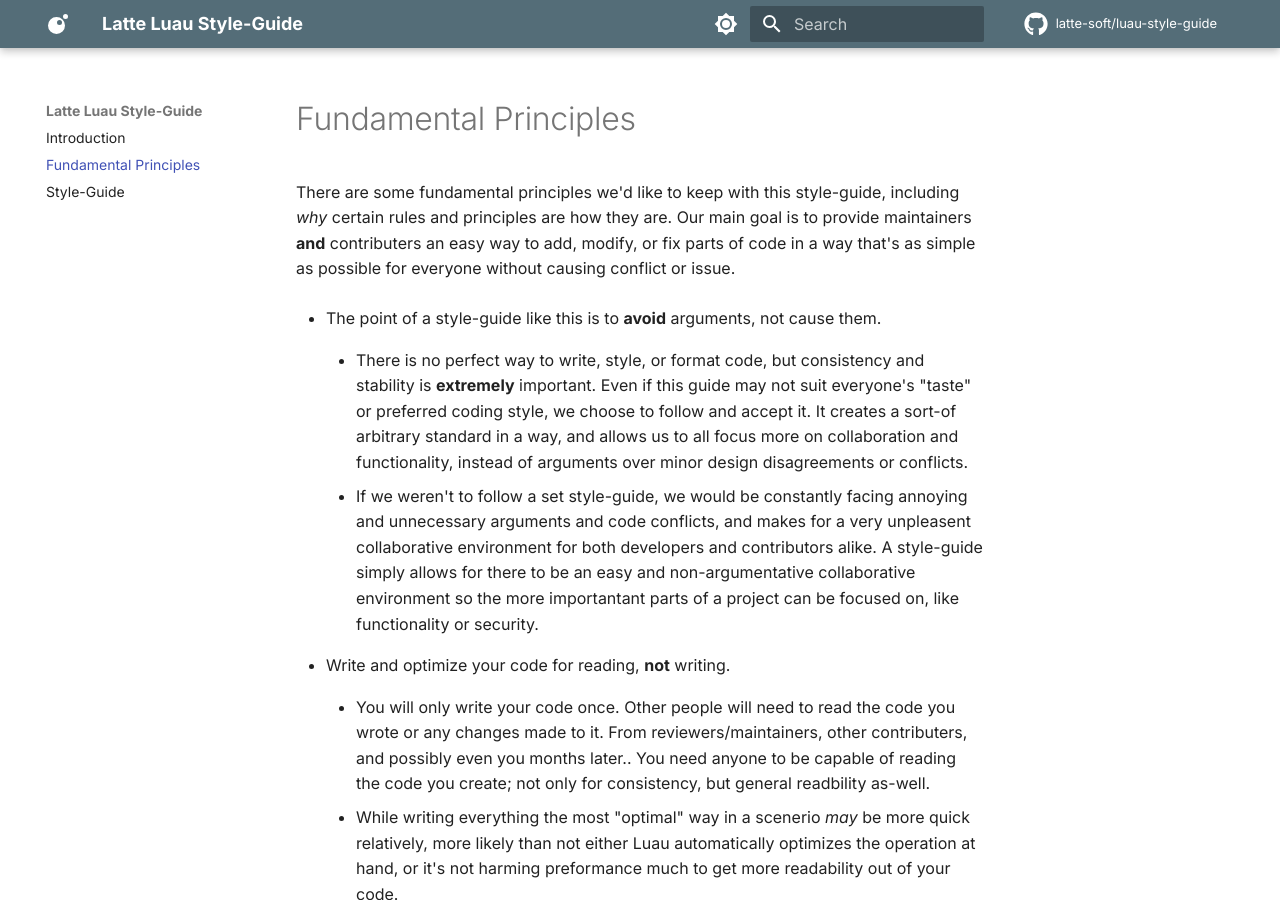
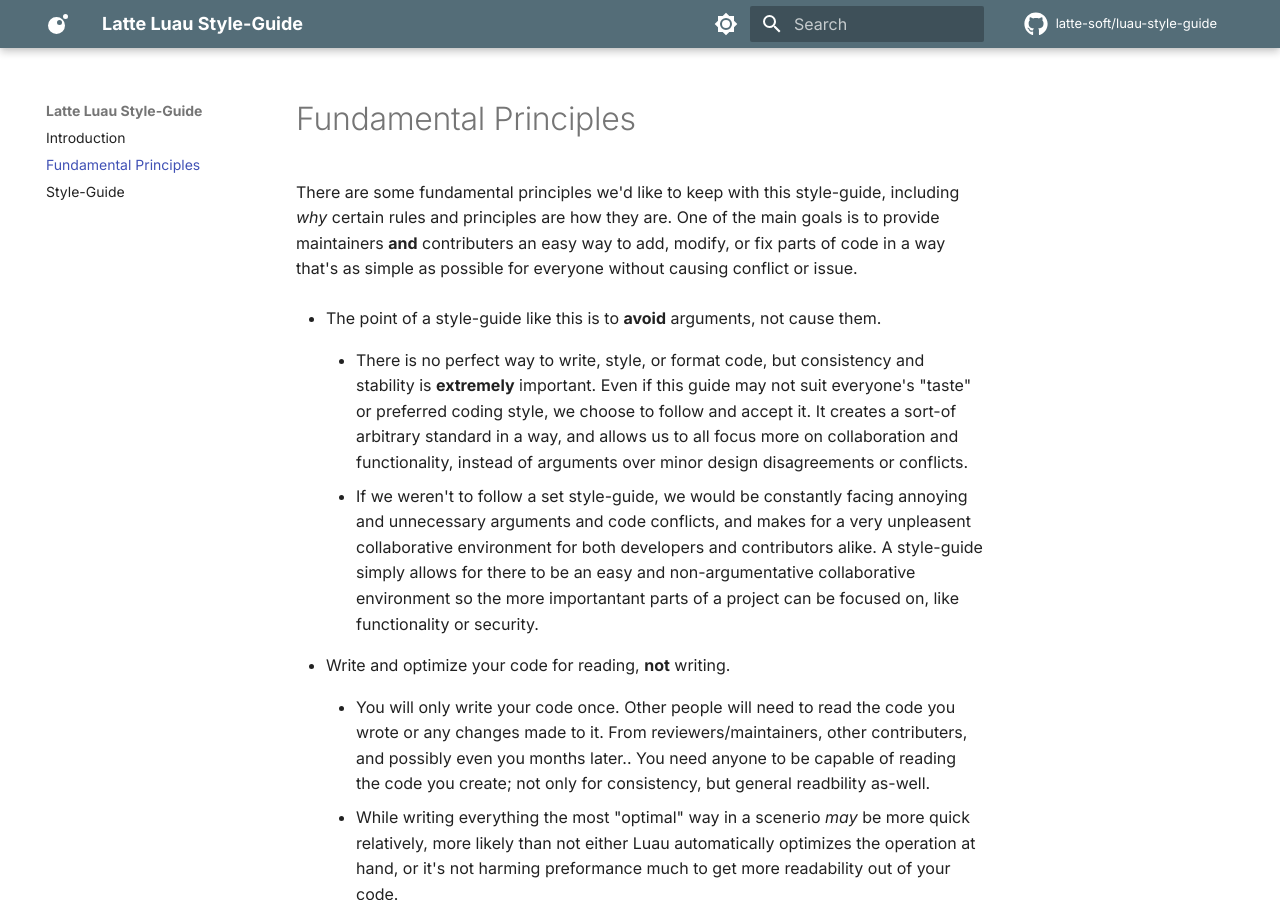
Before and after one commit to latte-soft/luau-style-guide, an MkDocs documentation site: the page built from docs/fundamental-principles.md, in a window 1280 px wide and 900 px high. Built offline with MkDocs 1.6.1 and Material for MkDocs 9.7.7, drawn with Linux system fonts in a browser that asks for light colours; comment, search, counter and statistics services are not loaded.

Commit message:
Fix some wording in fundamental principles

```diff
--- a/docs/fundamental-principles.md
+++ b/docs/fundamental-principles.md
@@ -3,7 +3,7 @@ title: Fundamental Principles
 description: Style-Guide Created & Designed for Luau projects @ Latte Softworks
 ---
 
-There are some fundamental principles we'd like to keep with this style-guide, including *why* certain rules and principles are how they are. Our main goal is to provide maintainers **and** contributers an easy way to add, modify, or fix parts of code in a way that's as simple as possible for everyone without causing conflict or issue.
+There are some fundamental principles we'd like to keep with this style-guide, including *why* certain rules and principles are how they are. One of the main goals is to provide maintainers **and** contributers an easy way to add, modify, or fix parts of code in a way that's as simple as possible for everyone without causing conflict or issue.
 
 - The point of a style-guide like this is to **avoid** arguments, not cause them.
 
--- a/mkdocs.yml
+++ b/mkdocs.yml
@@ -39,6 +39,7 @@ theme:
   features:
     - navigation.expand
     - navigation.indexes
+    - content.code.annotate
 
 nav:
   - Introduction: index.md
```
